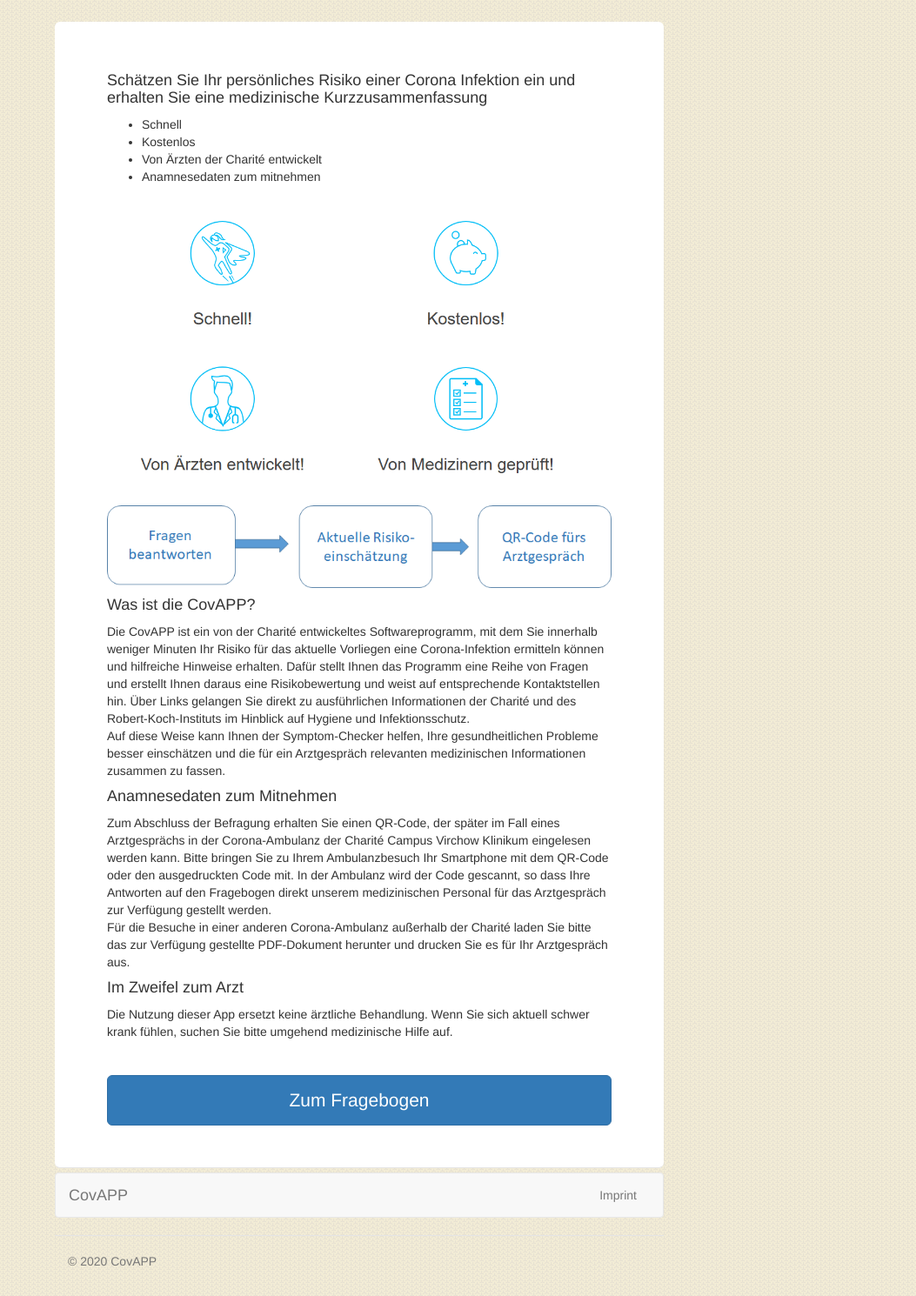
After one commit to CovOpen/CovApp-1.0, a PHP site: page /intro/de.html in a window 1280 px wide. The commit adds this page. Shown: the whole page at 87% size, without its empty margins (227-1280 px from the left). Run offline with PHP 8.4, Linux system fonts and the light colour scheme.

Commit message:
Add german introduction page

```diff
--- a/css/toxicity.css
+++ b/css/covapp.css
@@ -63,3 +63,17 @@
 #answers_table tr:nth-child(even) {
   background-color: #dddddd;
 }
+
+.introduction {
+  text-align: start;
+}
+
+.introduction img {
+  width: 100%;
+  max-width: 100%;
+}
+
+.introduction button a {
+  color: #ffffff;
+  text-decoration: none;
+}
--- a/index.html
+++ b/index.html
@@ -19,7 +19,7 @@
     />
     <script src="css/bootstrap/dist/js/bootstrap-dialog.min.js"></script>
     <link href="css/bootstrap/example/jumbotron-narrow.css" rel="stylesheet" />
-    <link href="css/toxicity.css" rel="stylesheet" />
+    <link href="css/covapp.css" rel="stylesheet" />
 
     <link href="css/bootstrap/example/jumbotron-narrow.css" rel="stylesheet" />
     <script type="text/javascript" src="js/check.js"></script>
--- /dev/null
+++ b/intro/de.html
@@ -0,0 +1,98 @@
+<!DOCTYPE html>
+<html lang="en">
+<head>
+    <meta charset="utf-8">
+    <meta http-equiv="X-UA-Compatible" content="IE=edge">
+    <meta name="viewport" content="width=device-width, initial-scale=1">
+    <meta name="description" content="CovAPP">
+    <meta name="author" content="Thieme, AH">
+    <link rel="icon" href="./favicon.ico">
+    <title>CovAPP</title>
+    <script src="../js/jquery.min.js"></script>
+    <script src="../js/jquery-ui.min.js"></script>
+    <link href="../css/bootstrap/dist/css/bootstrap.min.css" rel="stylesheet">
+    <script src="../css/bootstrap/dist/js/bootstrap.min.js"></script>
+    <link href="../css/bootstrap/dist/css/bootstrap-dialog.min.css" rel="stylesheet" type="text/css"/>
+    <script src="../css/bootstrap/dist/js/bootstrap-dialog.min.js"></script>
+    <link href="../css/bootstrap/example/jumbotron-narrow.css" rel="stylesheet">
+    <link href="../css/covapp.css" rel="stylesheet">
+</head>
+
+<body>
+
+<div class="container">
+
+    <div class="jumbotron introduction">
+        <h4>Schätzen Sie Ihr persönliches Risiko einer Corona Infektion ein und erhalten Sie eine medizinische Kurzzusammenfassung</h4>
+        <ul>
+            <li>Schnell</li>
+            <li>Kostenlos</li>
+            <li>Von Ärzten der Charité entwickelt</li>
+            <li>Anamnesedaten zum mitnehmen</li>
+        </ul>
+        <img src="./icons.png" alt=""/>
+        <img src="./boxes.png" alt=""/>
+        <br>
+        <h4>Was ist die CovAPP?</h4>
+        <div>
+            <div>
+                Die CovAPP ist ein von der Charité entwickeltes Softwareprogramm, mit dem Sie innerhalb weniger Minuten Ihr Risiko für das aktuelle Vorliegen eine Corona-Infektion ermitteln können und hilfreiche Hinweise erhalten.
+                Dafür stellt Ihnen das Programm eine Reihe von Fragen und erstellt Ihnen daraus eine Risikobewertung und weist auf entsprechende Kontaktstellen hin.
+                Über Links gelangen Sie direkt zu ausführlichen Informationen der Charité und des Robert-Koch-Instituts im Hinblick auf Hygiene und Infektionsschutz.
+            </div>
+            <div>
+                Auf diese Weise kann Ihnen der Symptom-Checker helfen, Ihre gesundheitlichen Probleme besser einschätzen und die für ein Arztgespräch relevanten medizinischen Informationen zusammen zu fassen.
+            </div>
+        </div>
+        <h4>Anamnesedaten zum Mitnehmen</h4>
+        <div>
+            <div>
+                Zum Abschluss der Befragung erhalten Sie einen QR-Code, der später im Fall eines Arztgesprächs in der Corona-Ambulanz der Charité Campus Virchow Klinikum eingelesen werden kann.
+                Bitte bringen Sie zu Ihrem Ambulanzbesuch Ihr Smartphone mit dem QR-Code oder den ausgedruckten Code mit.
+                In der Ambulanz wird der Code gescannt, so dass Ihre Antworten auf den Fragebogen direkt unserem medizinischen Personal für das Arztgespräch zur Verfügung gestellt werden.
+            </div>
+            <div>
+                Für die Besuche in einer anderen Corona-Ambulanz außerhalb der Charité laden Sie bitte das zur Verfügung gestellte PDF-Dokument herunter und drucken Sie es für Ihr Arztgespräch aus.
+            </div>
+        </div>
+        <h4>Im Zweifel zum Arzt</h4>
+        <div>
+            Die Nutzung dieser App ersetzt keine ärztliche Behandlung. Wenn Sie sich aktuell schwer krank fühlen, suchen Sie bitte umgehend medizinische Hilfe auf.
+        </div>
+        <br><br>
+        <button id="start" class="btn btn-lg btn-primary btn-block">
+            <a href="../questions.html">Zum Fragebogen</a>
+        </button>
+    </div>
+
+    <nav class="navbar navbar-default">
+        <div class="container-fluid">
+               <div class="navbar-header">
+               <button type="button" class="navbar-toggle collapsed" data-toggle="collapse" data-target="#bs-example-navbar-collapse-1" aria-expanded="false">
+                              <span class="sr-only">Toggle navigation</span>
+                              <span class="icon-bar"></span>
+                              <span class="icon-bar"></span>
+                              <span class="icon-bar"></span>
+                          </button>
+                          <a class="navbar-brand" href="#">CovAPP</a>
+                      </div>
+
+                      <!-- Collect the nav links, forms, and other content for toggling -->
+                      <div class="collapse navbar-collapse" id="bs-example-navbar-collapse-1">
+                          <ul class="nav navbar-nav">
+                          </ul>
+                          <ul class="nav navbar-nav navbar-right">
+                              <li><a href="imprint.html">Imprint</a></li>
+                              </li>
+                          </ul>
+                      </div>
+                  </div>
+              </nav>
+
+              <footer class="footer">
+                <p>© 2020 CovAPP</p>
+            </footer>
+
+</div>
+</body>
+</html>
--- a/qrPatient.html
+++ b/qrPatient.html
@@ -15,7 +15,7 @@
     <link href="css/bootstrap/dist/css/bootstrap-dialog.min.css" rel="stylesheet" type="text/css"/>
     <script src="css/bootstrap/dist/js/bootstrap-dialog.min.js"></script>
     <link href="css/bootstrap/example/jumbotron-narrow.css" rel="stylesheet">
-    <link href="css/toxicity.css" rel="stylesheet">
+    <link href="css/covapp.css" rel="stylesheet">
 
     <script type="text/javascript" src="js/qrcode.min.js"></script>
     <script type="text/javascript" src="js/check.js"></script>
--- a/questions.html
+++ b/questions.html
@@ -15,7 +15,7 @@
     <link href="css/bootstrap/dist/css/bootstrap-dialog.min.css" rel="stylesheet" type="text/css"/>
     <script src="css/bootstrap/dist/js/bootstrap-dialog.min.js"></script>
     <link href="css/bootstrap/example/jumbotron-narrow.css" rel="stylesheet">
-    <link href="css/toxicity.css" rel="stylesheet">
+    <link href="css/covapp.css" rel="stylesheet">
 
     <link href="css/bootstrap/example/jumbotron-narrow.css" rel="stylesheet">
     <script type="text/javascript" src="js/XMLWriter.js"></script>
```
Also changed, not shown: imprint.html (+5 -6 lines), js/index.js (+5 -8 lines), intro/boxes.png (added), intro/icons.png (added).
